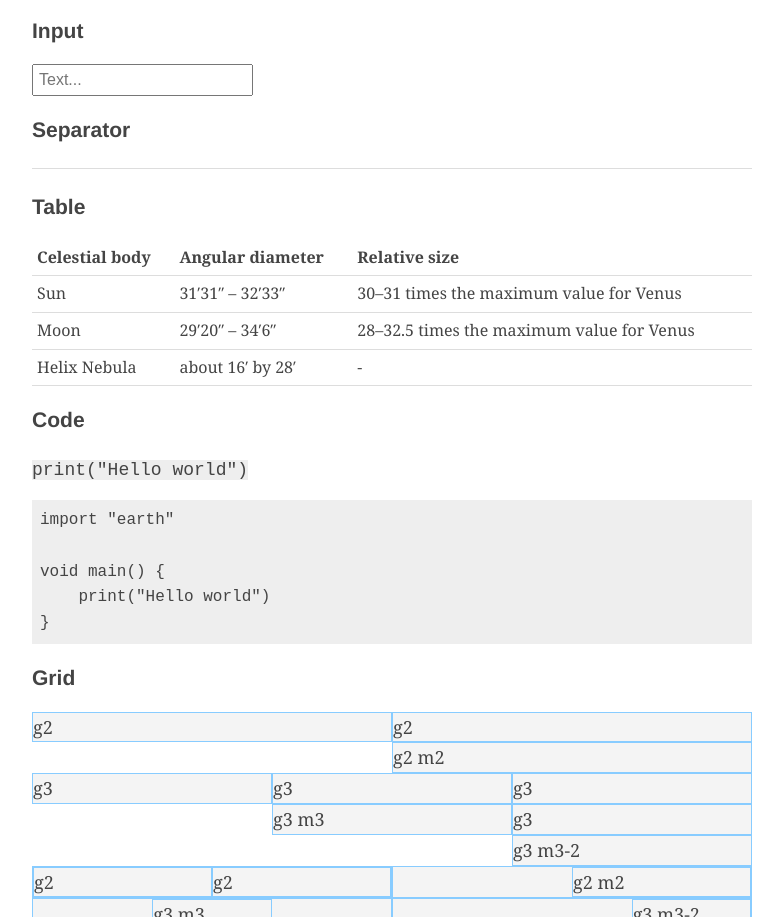
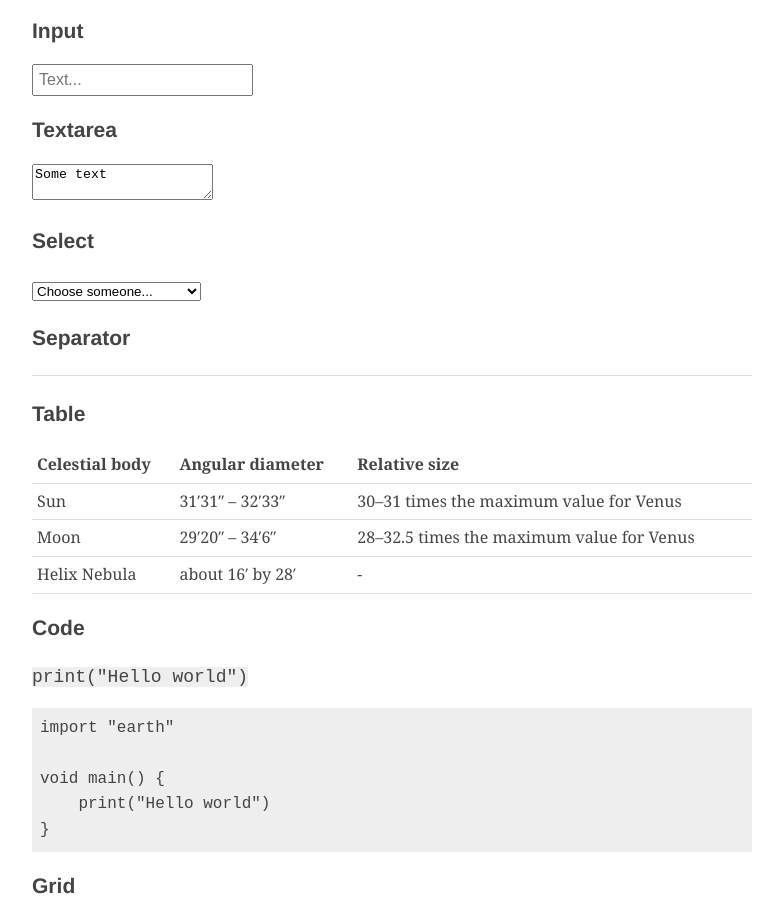
Before and after one commit to BafS/mu, a plain HTML site: page index.html in a window 1280 px wide. Shown: the part 1225-2142 px from the top of the page, without its empty margins (248-1031 px from the left). Drawn offline with Linux system fonts and the light colour scheme.

Commit message:
Add textarea and select
Add some comments and change slightly the color of links

```diff
--- a/index.html
+++ b/index.html
@@ -103,7 +103,25 @@
     <button>Hello World</button>
 
     <h3>Input</h3>
-    <input type="text" placeholder="Text..." />
+    <input type="text" placeholder="Text..." /><br>
+
+    <h3>Textarea</h3>
+    <textarea>Some text</textarea>
+
+    <h3>Select</h3>
+    <select>
+      <option value="">Choose someone...</option>
+      <optgroup label="Impressionists">
+        <option value="">Claude Monet</option>
+        <option value="">Edouard Manet</option>
+        <option value="">Pierre-Auguste Renoir</option>
+      </optgroup>
+      <optgroup label="Dadaists">
+        <option value="">Man Ray</option>
+        <option value="">Marcel Duchamp</option>
+        <option value="">Salvador Dalí</option>
+      </optgroup>
+    </select>
 
     <h3>Separator</h3>
     <hr>
--- a/mu.css
+++ b/mu.css
@@ -1,5 +1,6 @@
 /*
 | The mu framework v0.2.1
+| BafS 2016
 */
 *, *:after, *:before {
   box-sizing: border-box;
@@ -21,12 +22,12 @@ h1, h2, h3, h4, h5 {
 }
 
 a {
-  color: #06c;
+  color: #07c;
   text-decoration: none;
 }
 
 a:hover {
-  color: #049;
+  color: #059;
   text-decoration: underline;
 }
 
@@ -46,7 +47,7 @@ td, th, hr {
   border-bottom: 1px solid #ddd;
 }
 
-button {
+button, select {
   background: #ddd;
   border: 0;
   padding: 9px 20px;
@@ -69,6 +70,10 @@ code, pre, button:hover {
 pre {
   padding: 8px;
   white-space: pre-wrap;
+}
+
+textarea {
+  border-color: #ccc;
 }
 
 /*
@@ -96,6 +101,7 @@ table, .g2, .g3, .g3-2, .m2, .m3, .m3-2 {
 
 /*
 | Media queries
+| Responsive grid, mobile first
 */
 @media (min-width: 768px) {
   .g2 {
```
